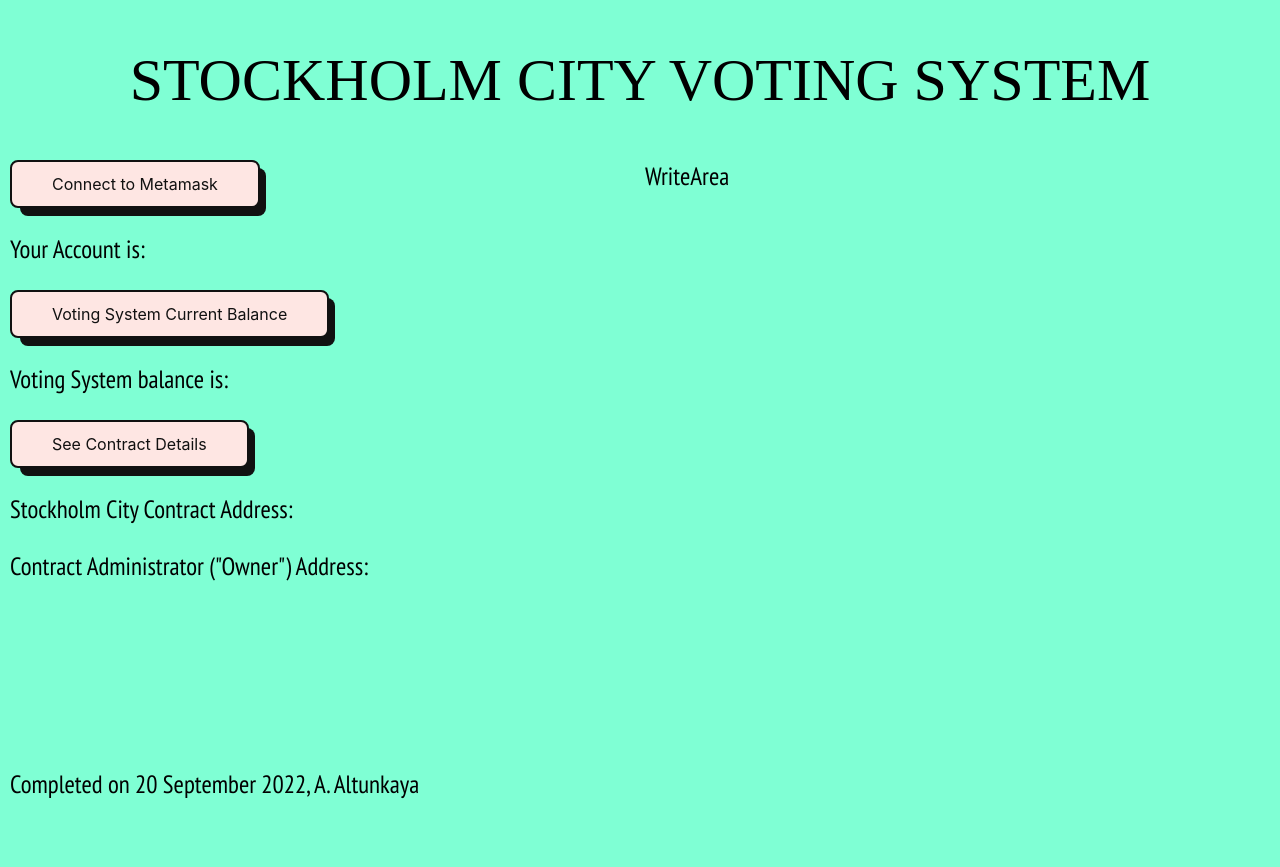
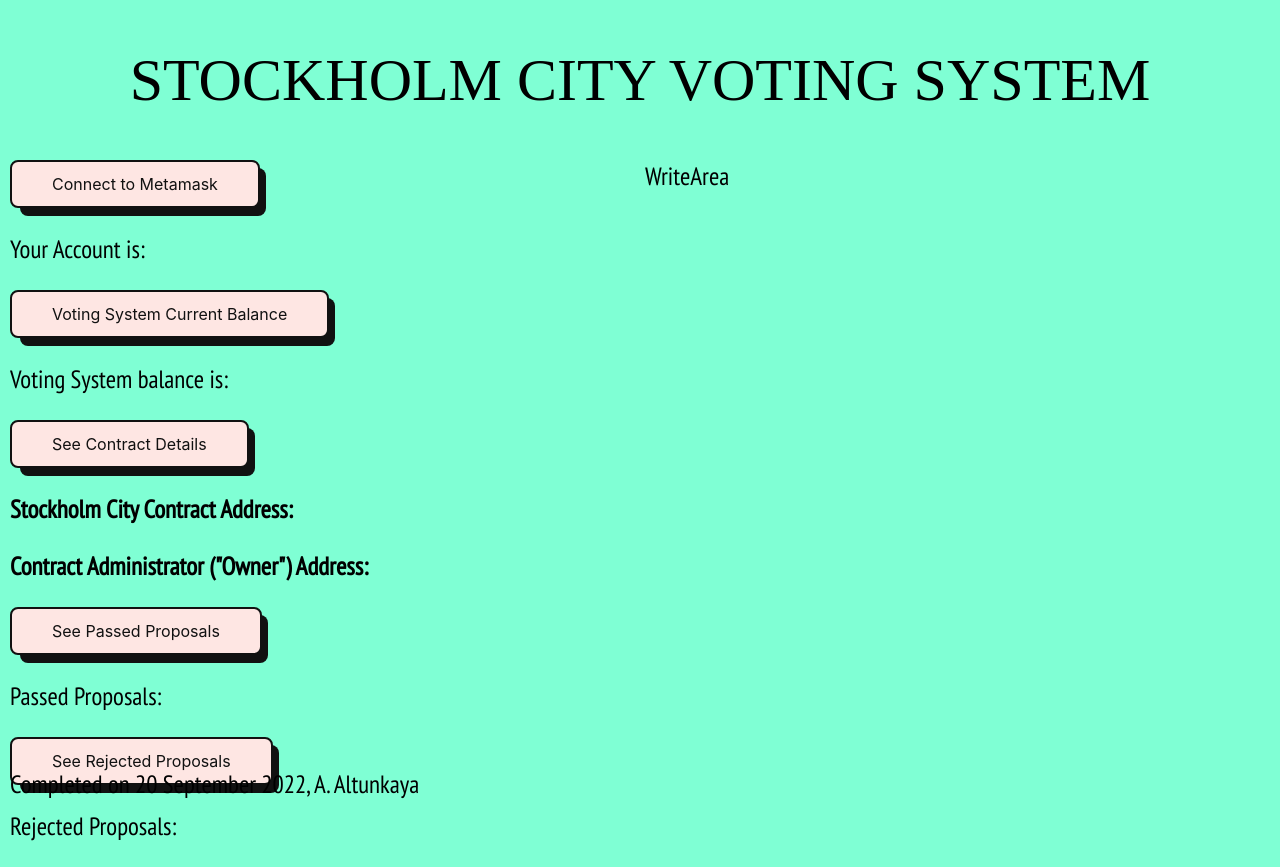
Before and after one commit to abdulhakim-altunkaya/Solidity-Voting, a React (Create React App) app: page / in a window 1280 px wide. Before the commit the page ends 800 px from the top, so only its background shows below. Built offline with nearby package versions, Linux system fonts and the light colour scheme; a web font is replaced by a local one.

Commit message:
contract details component is finished. Read area component minor bug fixed. two new comps creaeted

```diff
--- a/src/components/GetContractDetails.js
+++ b/src/components/GetContractDetails.js
@@ -29,8 +29,8 @@ function GetContractDetails() {
   return (
     <div>
       <button className='button-56' onClick={getData}> See Contract Details</button>
-      <p>Stockholm City Contract Address: {stockholmAddress}</p>
-      <p>Contract Administrator ("Owner") Address: {stockholmOwner}</p>
+      <p><strong>Stockholm City Contract Address:</strong>  {stockholmAddress}</p>
+      <p><strong>Contract Administrator ("Owner") Address:</strong>  {stockholmOwner}</p>
     </div>
   )
 }
--- /dev/null
+++ b/src/components/GetPassedProposals.js
@@ -0,0 +1,23 @@
+import React from 'react';
+import { useState } from 'react';
+import { ABI } from "./ContractABI.js";
+import { ethers } from "ethers";
+
+function GetPassedProposals() {
+
+    let[passedProposals, setPassedProposals] = useState("");
+
+    const getPassedProposals = async () => {
+        return;
+    }
+
+    return (
+    <div>
+        <button className='button-56' onClick={getPassedProposals}>See Passed Proposals</button>
+        <p>Passed Proposals: {passedProposals}</p>
+    </div>
+    )
+
+}
+
+export default GetPassedProposals;
--- /dev/null
+++ b/src/components/GetRejectedProposals.js
@@ -0,0 +1,21 @@
+import React from 'react';
+import { useState } from 'react';
+import { ABI } from "./ContractABI.js";
+import { ethers } from "ethers";
+
+function GetRejectedProposals() {
+    let[rejectedProposals, setRejectedProposals] = useState("");
+
+    const getRejectedProposals = async () => {
+        return;
+    }
+
+    return (
+    <div>
+        <button className='button-56' onClick={getRejectedProposals}>See Rejected Proposals</button>
+        <p>Rejected Proposals: {rejectedProposals}</p>
+    </div>
+    )
+}
+
+export default GetRejectedProposals;
--- a/src/components/ReadArea.js
+++ b/src/components/ReadArea.js
@@ -2,13 +2,15 @@ import React from 'react'
 import { useState } from 'react';
 import GetBalance from "./GetBalance.js";
 import GetContractDetails from "./GetContractDetails.js";
+import GetPassedProposals from "./GetPassedProposals.js";
+import GetRejectedProposals from './GetRejectedProposals.js';
 
 function ReadArea() {
 
   const {ethereum} = window;
   let [account, setAccount] =  useState("");
   const connectMetamask = async () => {
-    if(window.ethereum != "undefined") {
+    if(window.ethereum !== "undefined") {
       const accounts = await ethereum.request({ method: "eth_requestAccounts"});
       setAccount(accounts[0]);
     } else {
@@ -21,7 +23,9 @@ function ReadArea() {
             <button className='button-56' onClick={connectMetamask}> Connect to Metamask </button>
             <p>Your Account is: {account}</p>
             <GetBalance/>
-            <GetContractDetails/>
+            <GetContractDetails />
+            <GetPassedProposals />
+            <GetRejectedProposals />
         </div>
         <div id='footnotePart'>
             Completed on 20 September 2022, A. Altunkaya
```
